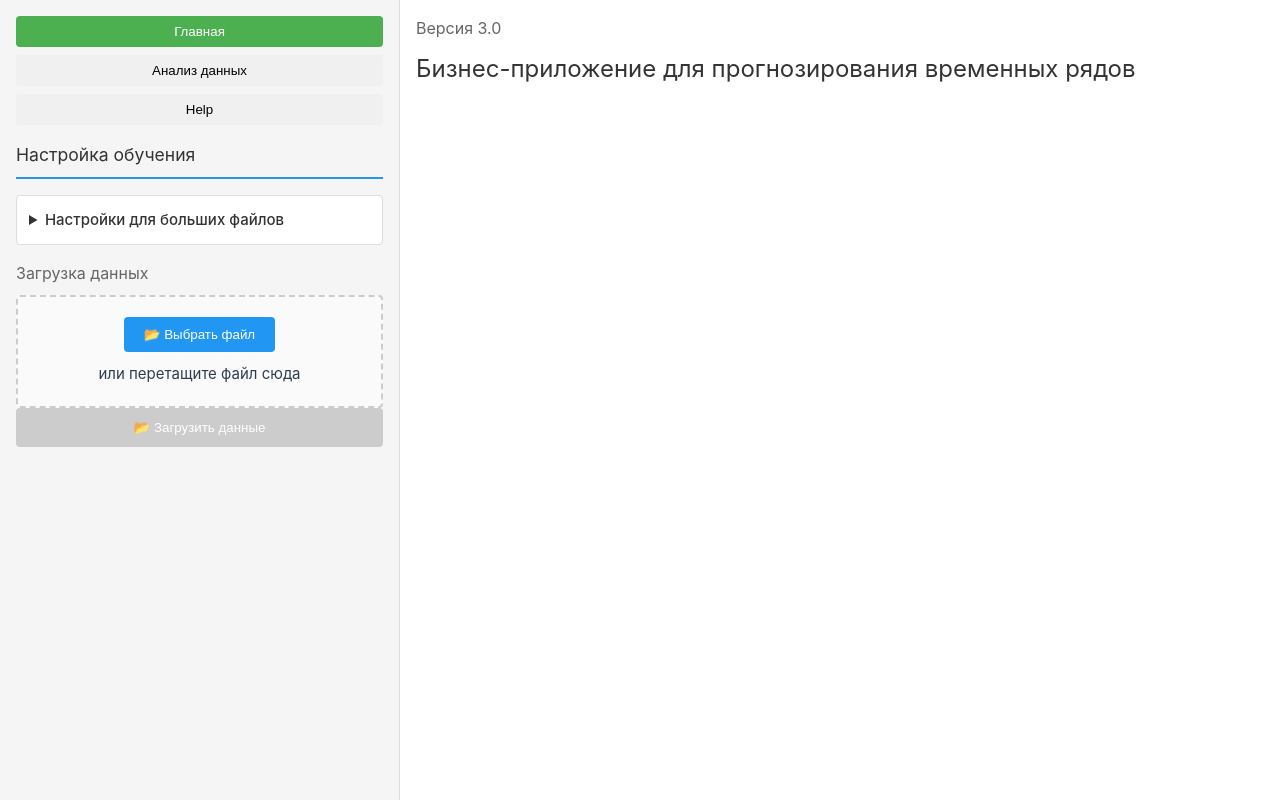
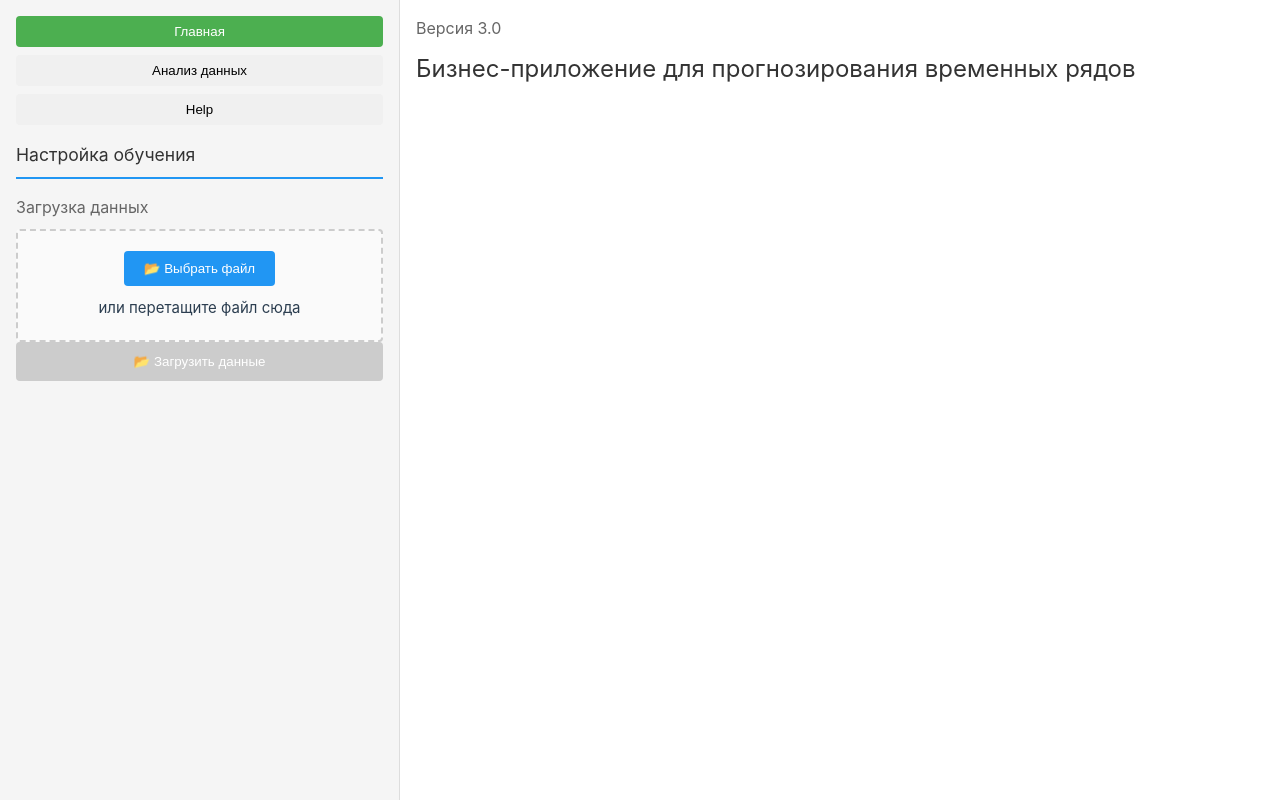
Before and after one commit to tw1nflame/my_time_series_app, a Vue app in the folder frontend/: page / in a window 1280 px wide. Built offline with nearby package versions, Linux system fonts and the light colour scheme.

Commit message:
deleted doubled buttons

```diff
--- a/frontend/src/components/FileUploader.vue
+++ b/frontend/src/components/FileUploader.vue
@@ -2,7 +2,7 @@
   <div class="file-uploader">
     <h3 class="section-title">Настройка обучения</h3>
 
-    <details class="settings-panel">
+    <!-- <details class="settings-panel">
       <summary class="settings-summary">Настройки для больших файлов</summary>
       <div class="settings-content">
         <label class="input-label">
@@ -17,7 +17,7 @@
           />
         </label>
       </div>
-    </details>
+    </details> -->
 
     <div class="upload-section">
       <h4 class="subsection-title">Загрузка данных</h4>
--- a/frontend/src/components/Sidebar.vue
+++ b/frontend/src/components/Sidebar.vue
@@ -2,7 +2,6 @@
   <div class="sidebar">
     <Navigation @page-change="handlePageChange" />
     <TrainingSettings v-if="currentPage === 'Главная'" />
-    <SaveResults :isVisible="store.predictionRows.length > 0" />
   </div>
 </template>
 
@@ -10,15 +9,13 @@
 import { defineComponent } from 'vue'
 import Navigation from './Navigation.vue'
 import TrainingSettings from './TrainingSettings.vue'
-import SaveResults from './SaveResults.vue'
 import { useMainStore } from '../stores/mainStore'
 
 export default defineComponent({
   name: 'Sidebar',
   components: {
     Navigation,
-    TrainingSettings,
-    SaveResults
+    TrainingSettings
   },
   props: {
     currentPage: {
```
